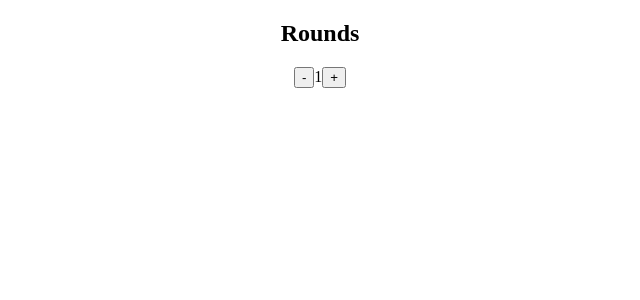
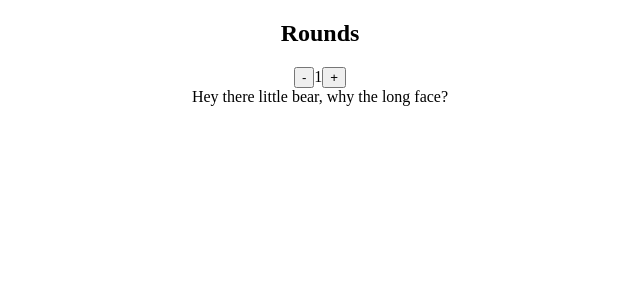
Before and after one commit to robertthome/interval_workout_timer, a React (Create React App) app in the folder workouttimer/: page / in a window 1280 px wide. Shown: the top 300 px of the page, without its empty margins (320-960 px from the left). Built offline with nearby package versions, Linux system fonts and the light colour scheme.

Commit message:
MainTimer component created

```diff
--- a/workouttimer/src/App.js
+++ b/workouttimer/src/App.js
@@ -1,5 +1,6 @@
 import react, { useState } from 'react'
 import RoundCounter from './components/RoundCounter'
+import MainTimer from './components/MainTimer'
 import './styles/App.css'
 
 function App() {
@@ -12,6 +13,7 @@ function App() {
   return (
     <div className="App">
       <RoundCounter />
+      <MainTimer />
     </div>
   )
 }
--- /dev/null
+++ b/workouttimer/src/components/MainTimer.jsx
@@ -0,0 +1,7 @@
+import React, { useState } from 'react'
+
+function MainTimer() {
+  return <div>Hey there little bear, why the long face?</div>
+}
+
+export default MainTimer
```
